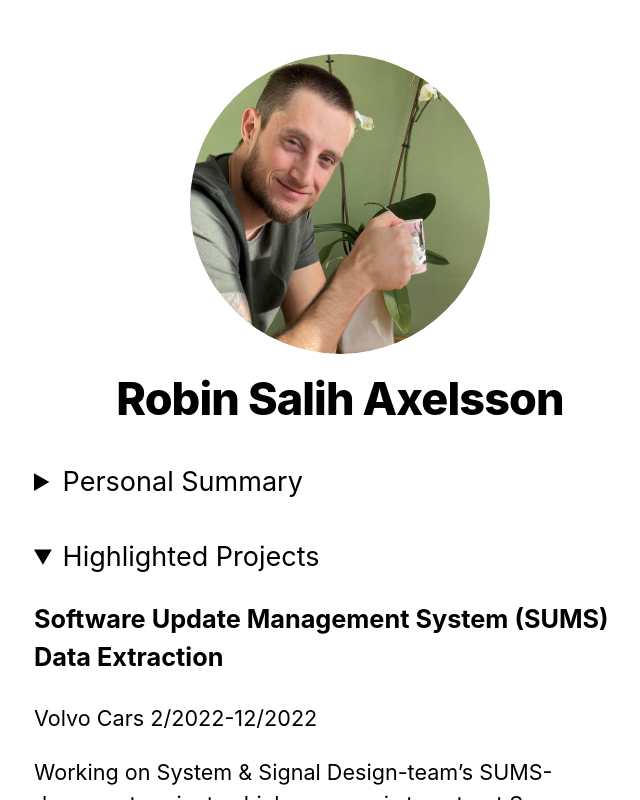
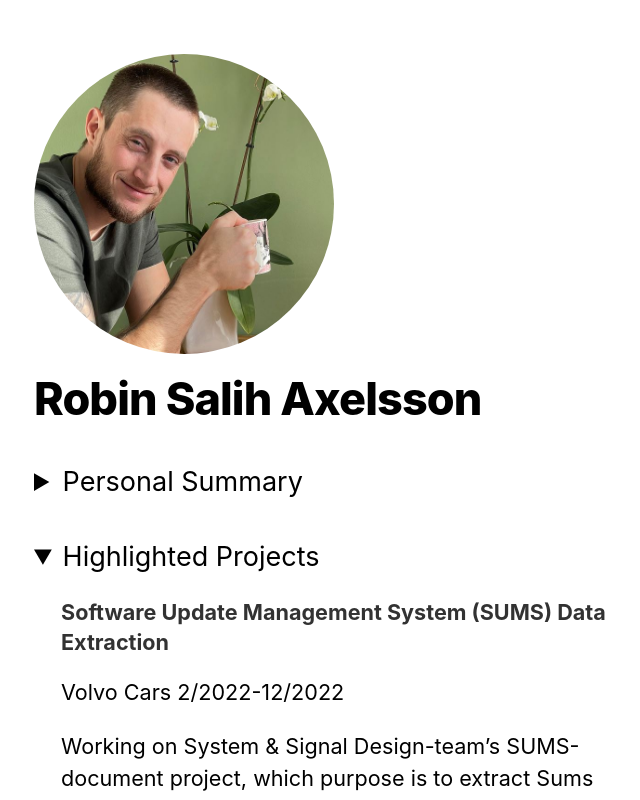
Before and after one commit to RobinAxelsson/personal-jam, a Next.js app: page / in a window 1280 px wide. Both pictures are taken after a click on the heading "Highlighted Projects". Shown: the top 800 px of the page, without its empty margins (300-940 px from the left). Built offline with nearby package versions, Linux system fonts and the light colour scheme.

Commit message:
added som style:ing

```diff
--- a/components/layout.module.css
+++ b/components/layout.module.css
@@ -7,7 +7,7 @@
 .header {
   display: flex;
   flex-direction: column;
-  align-items: center;
+  align-items: left;
 }
 
 .backToHome {
--- a/pages/index.js
+++ b/pages/index.js
@@ -54,8 +54,8 @@ function highlightedProjects(allHighlightedProjectsData){
   return (
     <ul className={utilStyles.list}>
     {allHighlightedProjectsData.map(({ id, title, content, start, end, company }) => (
-      <li className={utilStyles.listItem} key={id}>
-        <h3>{title}</h3>
+      <li className={utilStyles.listItemHighlightedProject} key={id}>
+        <p className={utilStyles.headingHighlightedProjects}>{title}</p>
         {company} {parseDate(start)}-{parseDate(end)}
         <br />
         <p>{parse(content)}</p>
@@ -69,8 +69,8 @@ function createWorkLifeItems(worklife){
   return (
     <ul className={utilStyles.list}>
     {worklife.map(({company, title, start, end}) => (
-      <li id={title}>
-        &nbsp;&nbsp;&nbsp;&nbsp;&nbsp;{company} | {title} | {parseDate(start)}-{parseDate(end)}
+      <li id={title} className={utilStyles.listItem}>
+        {parseDate(start)}-{parseDate(end)} | {company} | {title}
       </li>
     ))}
     </ul>
@@ -81,8 +81,8 @@ function createEducationItems(education){
   return (
     <ul className={utilStyles.list}>
     {education.map(({title, school, start, end}) => (
-      <li id={title}>
-        &nbsp;&nbsp;&nbsp;&nbsp;&nbsp;{title} | {school} | {parseDate(start)}-{parseDate(end)}
+      <li id={title} className={utilStyles.listItem}>
+        {parseDate(start)}-{parseDate(end)} | {title} | {school}
       </li>
     ))}
     </ul>
@@ -93,8 +93,8 @@ function createList(list){
   return (
     <ul className={utilStyles.list}>
     {list.map(lang => (
-      <li id={lang}>
-        &nbsp;&nbsp;&nbsp;&nbsp;&nbsp;{lang}
+      <li id={lang} className={utilStyles.listItem}>
+        {lang}
       </li>
     ))}
     </ul>
--- a/resume/education.yml
+++ b/resume/education.yml
@@ -6,7 +6,7 @@ education:
     end: 2022-6
 
   -
-    title: Introduction to Programming with Python,
+    title: Introduction to Python
     school: Chalmers University
     start: 2021-7
     end: 2021-8
--- a/styles/utils.module.css
+++ b/styles/utils.module.css
@@ -20,6 +20,14 @@
     margin: 1rem 0;
   }
 
+  .headingHighlightedProjects {
+    font-size: 1.2rem;
+    line-height: 1.4;
+    margin: 1rem 0;
+    font-weight: bold;
+    opacity: 0.8;
+  }
+
   .headingMd {
     font-size: 1.2rem;
     line-height: 1.5;
@@ -38,13 +46,21 @@
   }
 
   .list {
+    font-size: 1.2rem;
     list-style: none;
     padding: 0;
-    margin: 0;
+    margin: ;
   }
 
   .listItem {
-    margin: 0 0 1.25rem;
+    margin-left: 1.5rem;
+    margin-bottom: 0.2rem;
+  }
+
+  .listItemHighlightedProject {
+    margin-left: 1.5rem;
+    margin-bottom: 0.2rem;
+    border-bottom: 0.2rem solid #bbb
   }
 
   .lightText {
```
